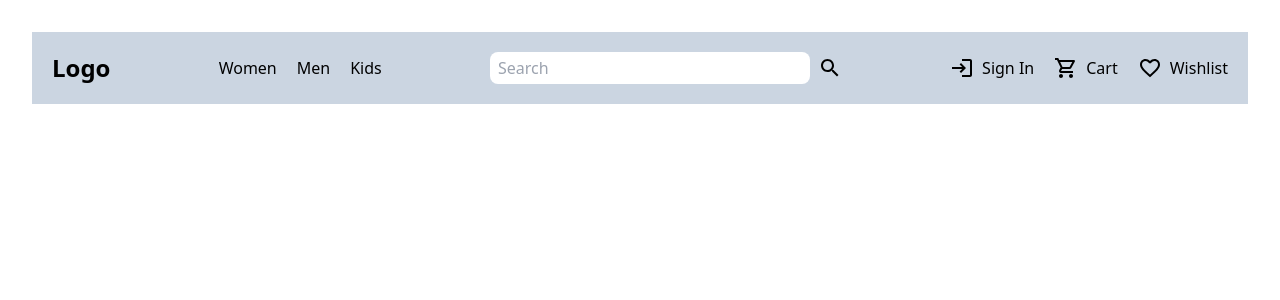
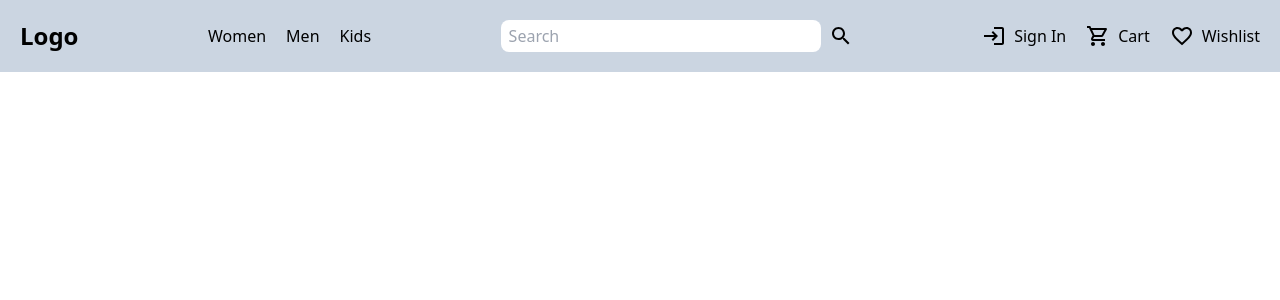
Before and after one commit to princepius1/ecommerce, a React (Vite) app in the folder frontend/: page / in a window 1280 px wide. Shown: the top 300 px of the page. Built offline with nearby package versions, Linux system fonts and the light colour scheme.

Commit message:
style: Update app css

```diff
--- a/frontend/src/App.css
+++ b/frontend/src/App.css
@@ -1,4 +1,4 @@
-#root {
+/* #root {
   max-width: 1280px;
   margin: 0 auto;
   padding: 2rem;
@@ -38,4 +38,4 @@
 
 .read-the-docs {
   color: #888;
-}
+} */
```
